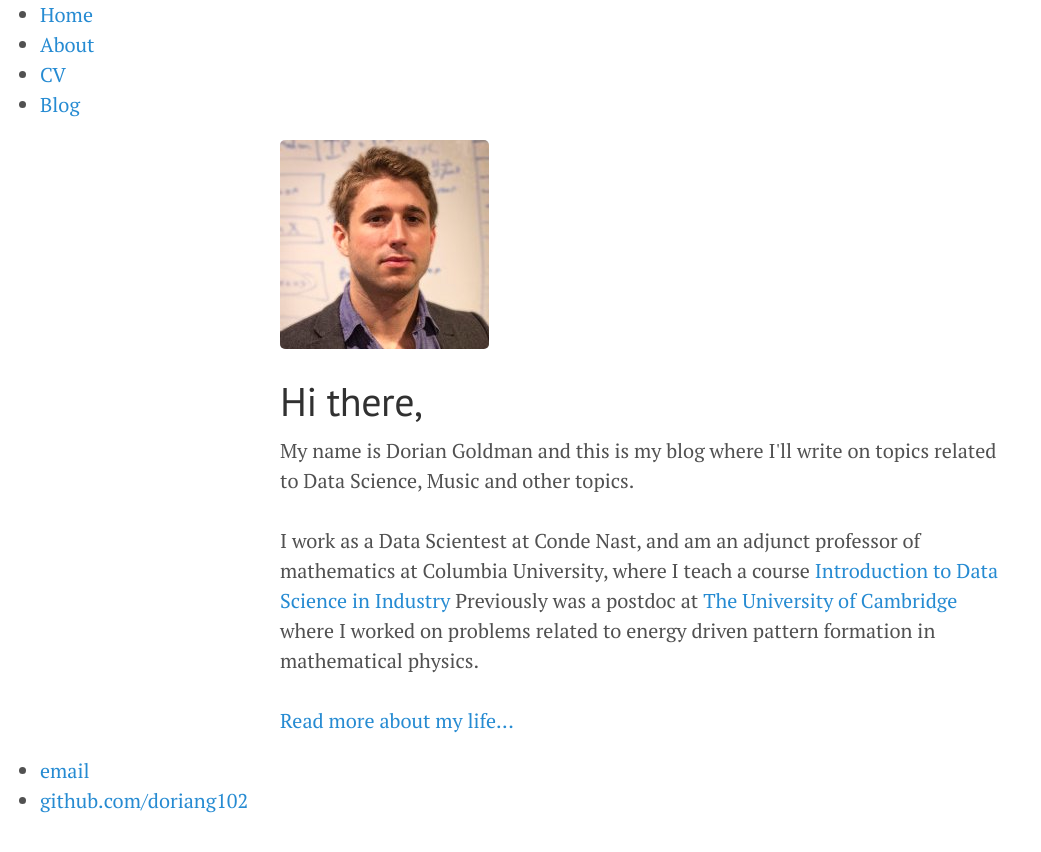
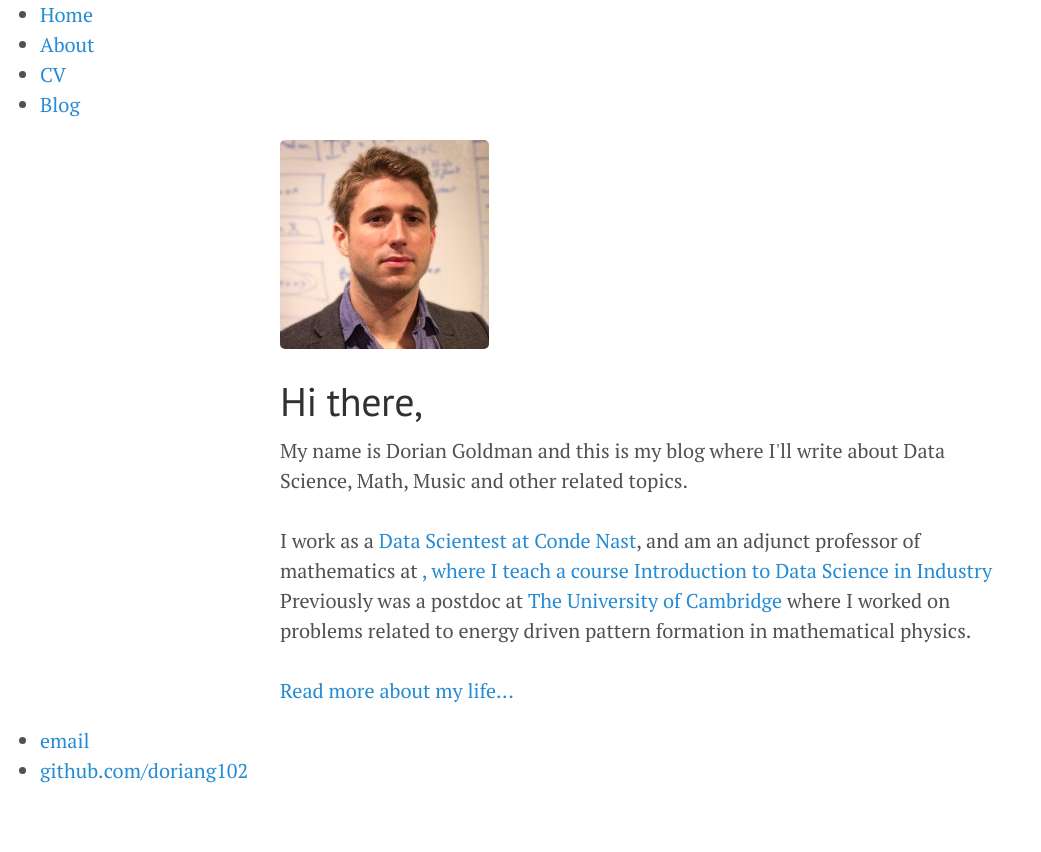
Before and after one commit to doriang102/doriang102.github.io, a Jekyll site: the page built from index.html, in a window 1280 px wide. Shown: the top 852 px of the page, without its empty margins (0-1041 px from the left). Built offline with Jekyll 4.4.1, drawn with Linux system fonts in a browser that asks for light colours.

Commit message:
Update index.html

```diff
--- a/index.html
+++ b/index.html
@@ -4,10 +4,10 @@ title: Data Science - Theory and Practice
 ---
 <div class="blurb">
 	<img src = '/img/dorian2.jpg'>
-	<h1>Hi there, </h1>My name is Dorian Goldman and this is my blog where I'll write on topics related to Data Science, Music and other topics.<br><br>
+	<h1>Hi there, </h1>My name is Dorian Goldman and this is my blog where I'll write about Data Science, Math, Music and other related topics.<br><br>
 
-	I work as a Data Scientest at Conde Nast, and am an adjunct professor of mathematics
-	at Columbia University, where I teach a course <a href="https://github.com/Columbia-Intro-Data-Science/APMAE4990-">Introduction to Data Science in Industry </a>
+	I work as a <a href="https://www.linkedin.com/in/dorian-goldman-6688a53b/">Data Scientest at Conde Nast</a>, and am an adjunct professor of mathematics
+	at <a href="http://www.columbia.edu"><Columbia University</a>, where I teach a course <a href="https://github.com/Columbia-Intro-Data-Science/APMAE4990-">Introduction to Data Science in Industry </a>
 
 
 	Previously was a postdoc at <a href="https://www.dpmms.cam.ac.uk/~dg443/">The University of Cambridge</a> where I worked on problems
```
